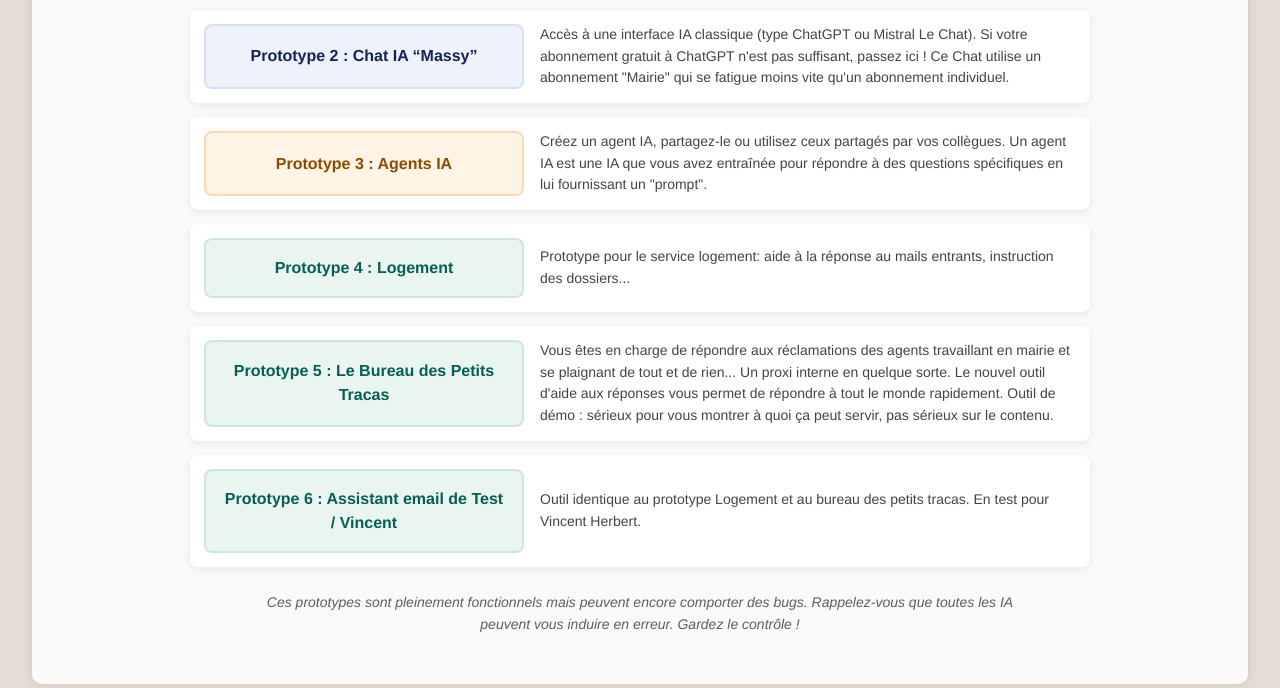
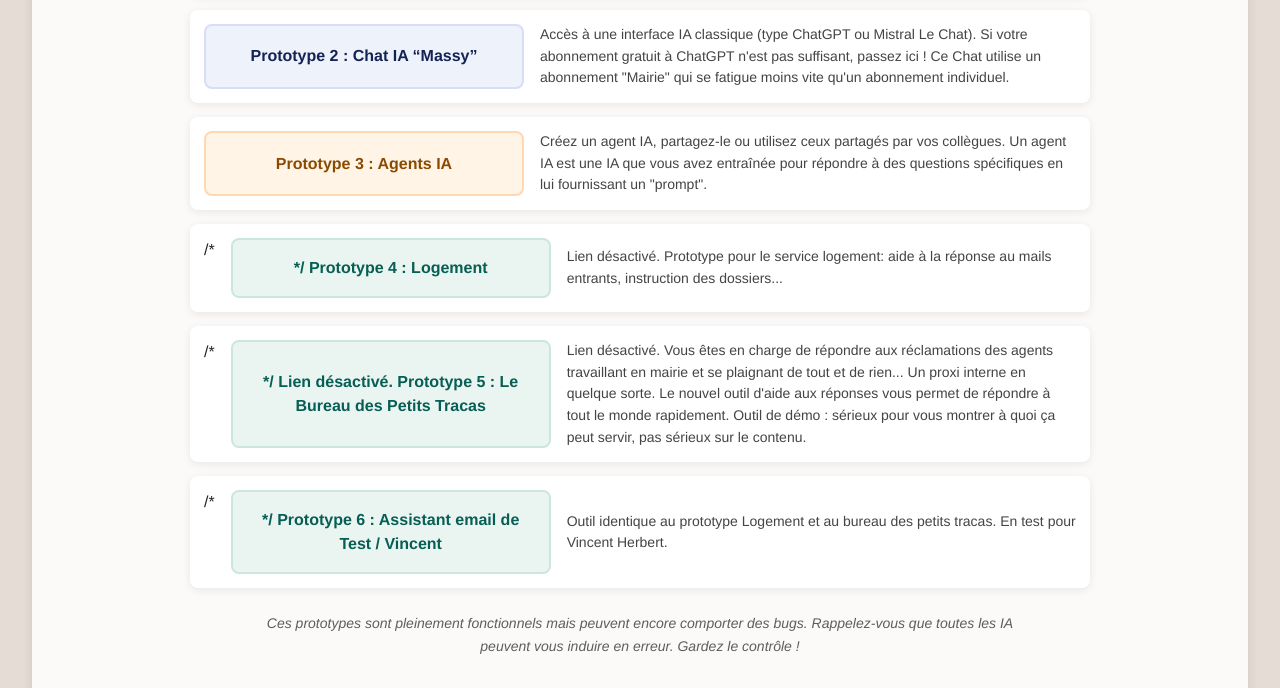
Before and after one commit to CyrilWAYfr/v1.MassyInnove, a Django app: page / in a window 1280 px wide. Shown: the part 522-1210 px from the top of the page. Run offline with Django 5.2, Linux system fonts and the light colour scheme; parts of the project's set-up code (start-up, migrations or seed data) failed here and were passed over; some libraries are stand-ins or nearby versions.

Commit message:
Désactivation lien logement sur home

```diff
--- a/MassyInnove/templates/home.html
+++ b/MassyInnove/templates/home.html
@@ -147,27 +147,27 @@
     </div>
 
     <div class="prototype-item">
-      <a href="{% url 'logement:dashboard' %}" class="prototype-link">
+       /*<a href="{% url 'logement:dashboard' %}" class="prototype-link">*/
         Prototype 4 : Logement
       </a>
       <p class="prototype-description">
-        Prototype pour le service logement: aide à la réponse au mails entrants, instruction des dossiers...
+        Lien désactivé. Prototype pour le service logement: aide à la réponse au mails entrants, instruction des dossiers...
       </p>
     </div>
 
 
     <div class="prototype-item">
-      <a href="{% url 'logement:home_demo' %}" class="prototype-link">
-        Prototype 5 : Le Bureau des Petits Tracas
+      /*<a href="{% url 'logement:home_demo' %}" class="prototype-link">*/
+        Lien désactivé. Prototype 5 : Le Bureau des Petits Tracas
       </a>
       <p class="prototype-description">
-        Vous êtes en charge de répondre aux réclamations des agents travaillant en mairie et se plaignant de tout et de rien... Un proxi interne en quelque sorte. Le nouvel outil d'aide aux réponses vous permet de répondre à tout le monde rapidement. Outil de démo : sérieux pour vous montrer à quoi ça peut servir, pas sérieux sur le contenu.
+        Lien désactivé. Vous êtes en charge de répondre aux réclamations des agents travaillant en mairie et se plaignant de tout et de rien... Un proxi interne en quelque sorte. Le nouvel outil d'aide aux réponses vous permet de répondre à tout le monde rapidement. Outil de démo : sérieux pour vous montrer à quoi ça peut servir, pas sérieux sur le contenu.
       </p>
     </div>
 
 
     <div class="prototype-item">
-      <a href="{% url 'logement:home_vincent' %}" class="prototype-link">
+      /*<a href="{% url 'logement:home_vincent' %}" class="prototype-link">*/
         Prototype 6 : Assistant email de Test / Vincent
       </a>
       <p class="prototype-description">
```
